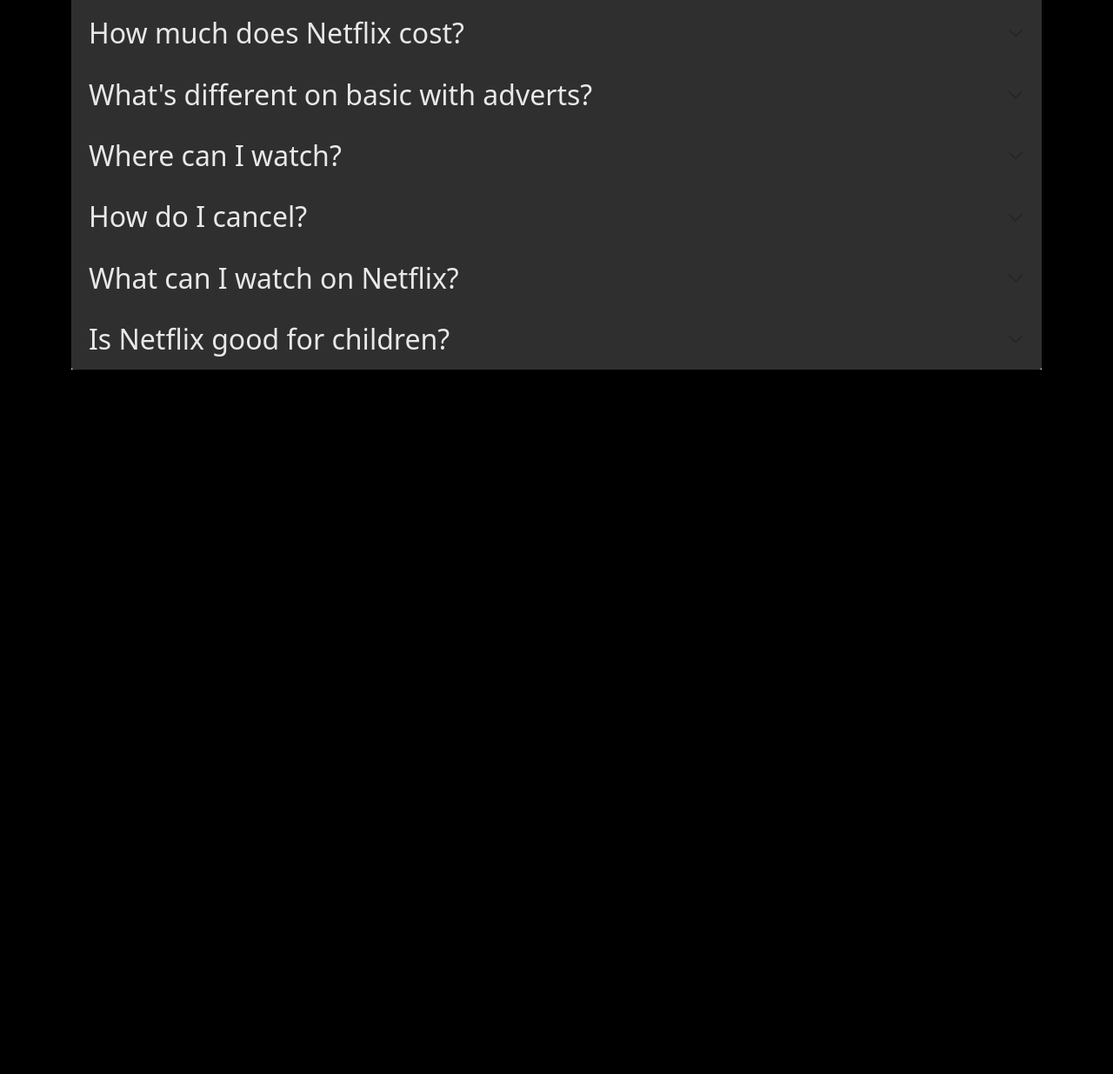
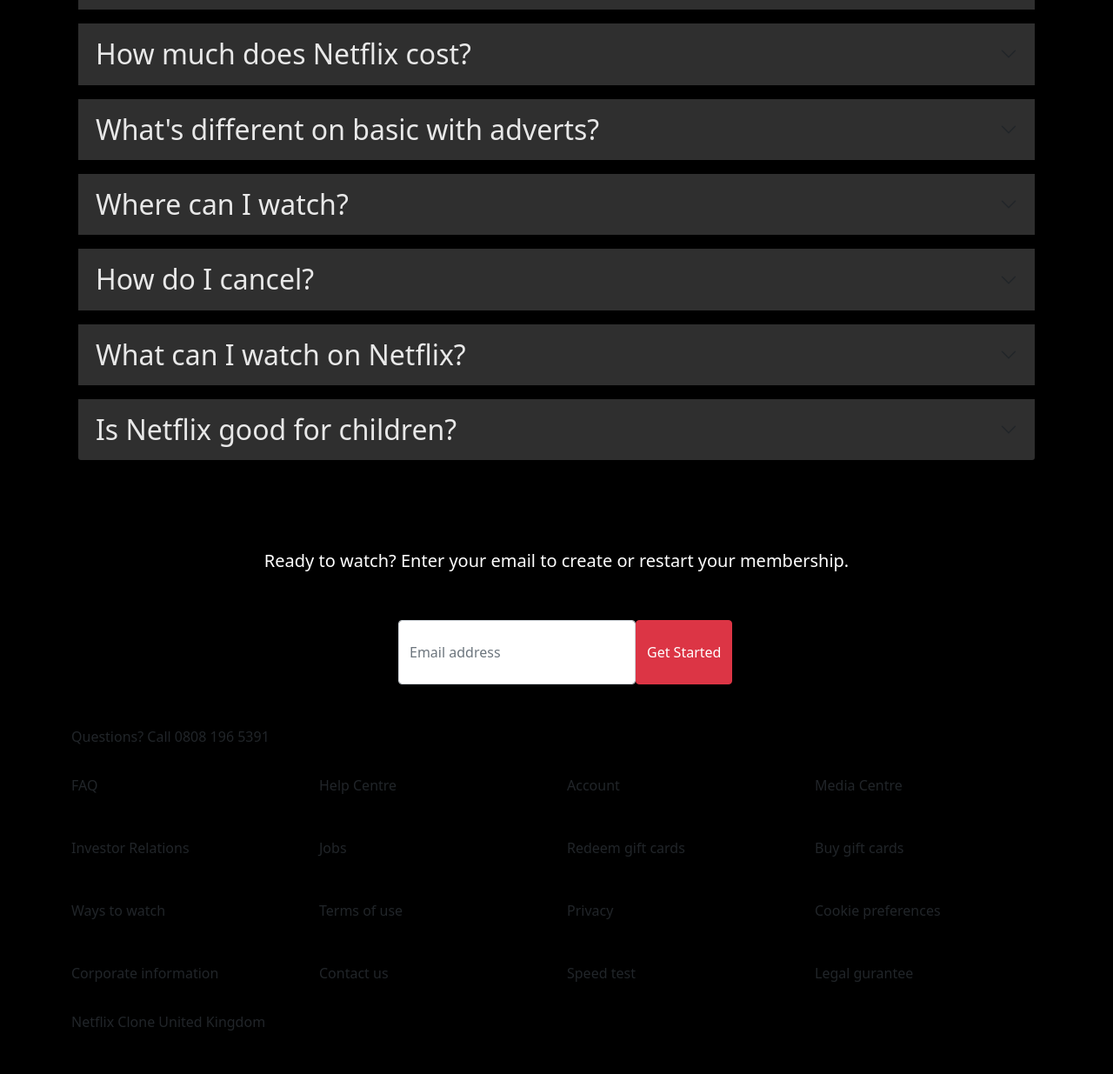
Before and after one commit to BlankCanvasTM/Netflix-Landing-Page-Clone, a plain HTML site: page index.html in a window 1280 px wide. Shown: the part 3068-4303 px from the top of the page at 87% size. Before the commit the page ends 3541 px from the top, so only its background shows below. Drawn offline with Linux system fonts and the light colour scheme; files whose address does not match are found by name.

Commit message:
Complete

```diff
--- a/custom.css
+++ b/custom.css
@@ -37,8 +37,12 @@ body{
     color: #e8e8e8;
 }
 
+
+
 .accordion-item{
     border: none;
+    background: rgb(0, 0, 0);
+    color: #e8e8e8;
 }
 
 .accordion-button:not(.collapsed) {
@@ -53,6 +57,10 @@ body{
     color: #e8e8e8;
 }
 
+.accordion-button:focus{
+    box-shadow: inherit;
+}
+
 @media (max-width: 768px){
     .masthead{
         min-height: 50vh;
--- a/index.html
+++ b/index.html
@@ -38,10 +38,6 @@
                   <h5>Ready to watch? Enter your email to create or restart your membership.</h5>
                 </div>
               </div>
-
-            <!--<p class="display-4 fw-bold text-center text-light mt-5 pt-5">Unlimited films, TV programmes and more.</p>
-            <p class="fs-3 fw-bold text-center text-light">Watch anywhere. Cancel anytime.</p>
-            <p class="fs-5 fw-bold text-center text-light pt-3">Ready to watch? Enter your email to create or restart your membership.</p>-->
 
 
             <div class="row justify-content-center g-0">
@@ -135,11 +131,12 @@
 
     <h1 class="text-white fw-bold text-center pt-5">Frequently Asked Questions</h1>
 
+
     <div class="container py-5">
 
         <div class="accordion accordion-flush" id="faq">
 
-            <div class="accordion-item">
+            <div class="accordion-item p-2">
 
                 <h2 class="accordion-header" id="headingOne">
                     <button class="accordion-button" type="button" data-bs-toggle="collapse" data-bs-target="#collapseOne" aria-expanded="true" aria-controls="collapseOne">
@@ -157,7 +154,7 @@
 
             </div>
 
-            <div class="accordion-item">
+            <div class="accordion-item p-2">
 
                 <h2 class="accordion-header" id="headingTwo">
                     <button class="accordion-button collapsed" type="button" data-bs-toggle="collapse" data-bs-target="#collapseTwo" aria-expanded="false" aria-controls="collapseTwo">
@@ -176,7 +173,7 @@
             </div>
 
 
-            <div class="accordion-item">
+            <div class="accordion-item p-2">
 
                 <h2 class="accordion-header" id="headingThree">
                     <button class="accordion-button collapsed" type="button" data-bs-toggle="collapse" data-bs-target="#collapseThree" aria-expanded="false" aria-controls="collapseThree">
@@ -194,7 +191,7 @@
 
             </div>
 
-            <div class="accordion-item">
+            <div class="accordion-item p-2">
 
                 <h2 class="accordion-header" id="headingFour">
                     <button class="accordion-button collapsed" type="button" data-bs-toggle="collapse" data-bs-target="#collapseFour" aria-expanded="false" aria-controls="collapseFour">
@@ -213,7 +210,7 @@
             </div>
 
 
-            <div class="accordion-item">
+            <div class="accordion-item p-2">
 
                 <h2 class="accordion-header" id="headingFive">
                     <button class="accordion-button collapsed" type="button" data-bs-toggle="collapse" data-bs-target="#collapseFive" aria-expanded="false" aria-controls="collapseFive">
@@ -232,7 +229,7 @@
             </div>
 
 
-            <div class="accordion-item">
+            <div class="accordion-item p-2">
 
                 <h2 class="accordion-header" id="headingSix">
                     <button class="accordion-button collapsed" type="button" data-bs-toggle="collapse" data-bs-target="#collapseSix" aria-expanded="false" aria-controls="collapseSix">
@@ -250,7 +247,7 @@
 
             </div>
 
-            <div class="accordion-item">
+            <div class="accordion-item p-2">
 
                 <h2 class="accordion-header" id="headingSeven">
                     <button class="accordion-button collapsed" type="button" data-bs-toggle="collapse" data-bs-target="#collapseSeven" aria-expanded="false" aria-controls="collapseSeven">
@@ -273,6 +270,156 @@
       </div>
 
 
+      <div class="container-fluid">
+
+            <div class="row text-white">
+                <div class="col-md-12 text-center my-5 pt-5">
+                <h5>Ready to watch? Enter your email to create or restart your membership.</h5>
+                </div>
+            </div>
+
+
+            <div class="row justify-content-center g-0">
+                <div class="col-lg-3 col-md-12 col-12">
+                    <form>
+                        <input type="email" class="form-control py-4" placeholder="Email address">
+                    </form>
+                </div>
+
+                <div class="col-lg-1 col-12 test">
+                    <button class="btn btn-danger py-4 text-nowrap" type="button" id="button-addon2">Get Started</button>
+                </div>
+
+
+            </div>
+
+        </div>
+
+
+    </div>
+
+    <div class="container">
+
+        <p>Questions? Call 0808 196 5391</p>
+
+        <!--Row 1-->
+        <div class="row">
+
+            <div class="col-xs-2 col-sm-3 col-3">
+
+                <p class="py-3">FAQ</p>
+
+            </div>
+
+            <div class="col-xs-2 col-sm-3 col-3">
+
+                <p class="py-3">Help Centre</p>
+
+            </div>
+
+            <div class="col-xs-2 col-sm-3 col-3">
+
+                <p class="py-3">Account</p>
+
+            </div>
+
+            <div class="col-xs-2 col-sm-3 col-3">
+
+                <p class="py-3">Media Centre</p>
+
+            </div>
+
+        </div>
+
+        <!--Row 2-->
+        <div class="row">
+
+            <div class="col-xs-2 col-sm-3 col-3">
+
+                <p class="py-3">Investor Relations</p>
+
+            </div>
+
+            <div class="col-xs-2 col-sm-3 col-3">
+
+                <p class="py-3">Jobs</p>
+
+            </div>
+
+            <div class="col-xs-2 col-sm-3 col-3">
+
+                <p class="py-3">Redeem gift cards</p>
+
+            </div>
+
+            <div class="col-xs-2 col-sm-3 col-3">
+
+                <p class="py-3">Buy gift cards</p>
+
+            </div>
+
+        </div>
+
+        <!--Row 3-->
+        <div class="row">
+
+            <div class="col-xs-2 col-sm-3 col-3">
+
+                <p class="py-3">Ways to watch</p>
+
+            </div>
+
+            <div class="col-xs-2 col-sm-3 col-3">
+
+                <p class="py-3">Terms of use</p>
+
+            </div>
+
+            <div class="col-xs-2 col-sm-3 col-3">
+
+                <p class="py-3">Privacy</p>
+
+            </div>
+
+            <div class="col-xs-2 col-sm-3 col-3">
+
+                <p class="py-3">Cookie preferences</p>
+
+            </div>
+
+        </div>
+
+        <!--Row 4-->
+        <div class="row">
+
+            <div class="col-xs-2 col-sm-3 col-3">
+
+                <p class="py-3">Corporate information</p>
+
+            </div>
+
+            <div class="col-xs-2 col-sm-3 col-3">
+
+                <p class="py-3">Contact us</p>
+
+            </div>
+
+            <div class="col-xs-2 col-sm-3 col-3">
+
+                <p class="py-3">Speed test</p>
+
+            </div>
+
+            <div class="col-xs-2 col-sm-3 col-3">
+
+                <p class="py-3">Legal gurantee</p>
+
+            </div>
+
+        </div>
+
+        <p class="pb-5">Netflix Clone United Kingdom</p>
+
     </div>
 
 
```
